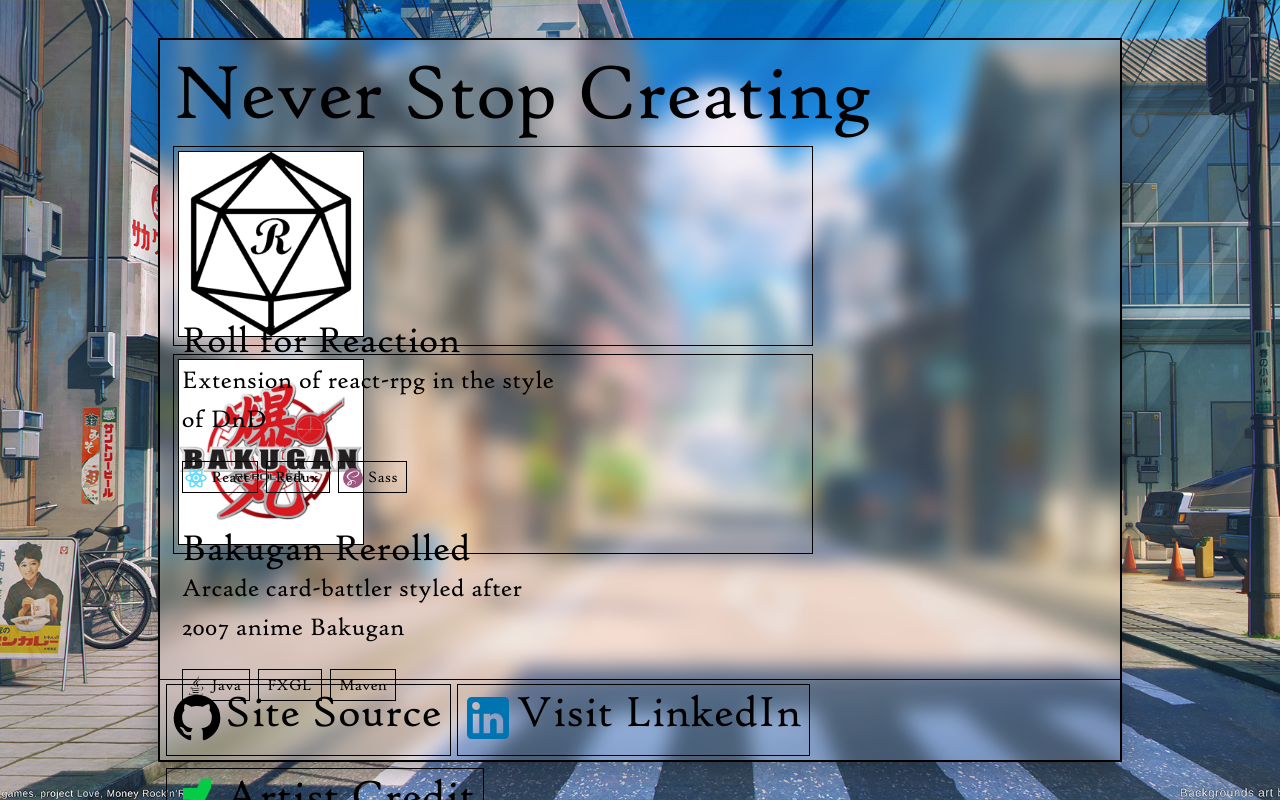
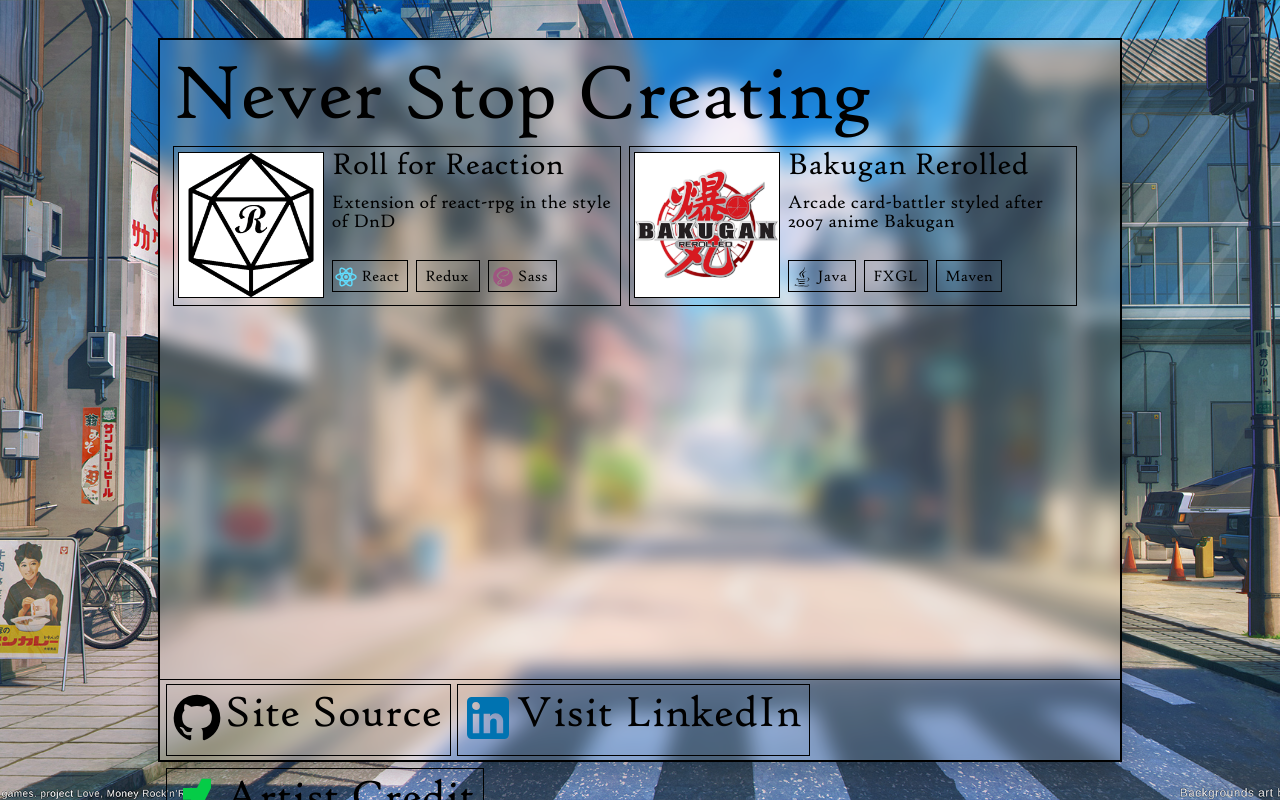
Before and after one commit to Matteas-Eden/matteas-eden.github.io, a React (Create React App) app: page / in a window 1280 px wide. Built offline with nearby package versions, Linux system fonts and the light colour scheme.

Commit message:
Modify styling and make labels optional

```diff
--- a/src/components/ProjectCard.jsx
+++ b/src/components/ProjectCard.jsx
@@ -6,54 +6,52 @@
 const useStyles = makeStyles({
     card: {
         border: '1px solid black',
-        height: '25vh',
-        width: '50vw',
+        height: '20vh',
+        width: '35vw',
     },
     image: {
         border: '1px solid black',
         margin: '0.5vh 0vh 0vh 0.5vh',
-        height: '23vh',
-        width: '23vh',
+        height: '18vh',
+        width: '18vh',
     },
     info: {
         position: 'relative',
         // border: '1px solid green',
-        height: '20vh',
-        width: '35vw',
-        marginTop: '-4vh',
+        height: '18vh',
+        width: '22.5vw',
         marginLeft: '1vh',
     },
     title: {
+        position: 'absolute',
+        top: '-1.5vh',
         // border: '1px solid purple',
         fontFamily: 'high-tower',
-        fontSize: '3vw',
-        height: '6vh',
-        width: '30vw',
+        fontSize: '2.5vw',
+        height: '5vh',
+        width: '22.5vw',
         color: '#000',
-        marginTop: '-6vh',
     },
     description: {
+        position: 'absolute',
+        top: '5vh',
         // border: '1px solid red',
         fontFamily: 'high-tower',
-        fontSize: '2vw',
+        fontSize: '1.5vw',
+        lineHeight: '100%',
         color: '#000',
-        height: '7vh',
-        width: '30vw',
+        height: '5vh',
+        width: '22.5vw',
     },
     techLabels: {
         position: 'absolute',
-        bottom: '-3.5vh',
+        bottom: '0',
         // border: '1px solid blue',
         height: '4vh',
-        width: '30vw',
+        width: '22.5vw',
         marginTop: '-3vh',
     },
     label: {
-        // position: 'absolute',
-        // top: '0',
-        // left: '0',
-        // right: '0',
-        // bottom: '1vh',
         height: '4vh',
         marginTop: '-1vh',
         marginRight: '1vh',
@@ -87,13 +85,11 @@
                 className={classes.info}
             >
                 <Grid item>
-                    {/* <div className={classes.title} /> */}
                     <Typography className={classes.title}>
                         {props.title}
                     </Typography>
                 </Grid>
                 <Grid item>
-                    {/* <div className={classes.description} /> */}
                     <Typography className={classes.description}>
                         {props.description}
                     </Typography>
@@ -105,8 +101,8 @@
                     direction="row"
                     alignItems="flex-start"
                 >
-                    {/* <div className={classes.labels} /> */}
-                    {props.labels.map(label => (
+                    {props.labels &&
+                        props.labels.map(label => (
                             <Grid item className={classes.label}>
                                 <Label
                                     small
```
Lines whose indentation alone changed are shown as unchanged.
